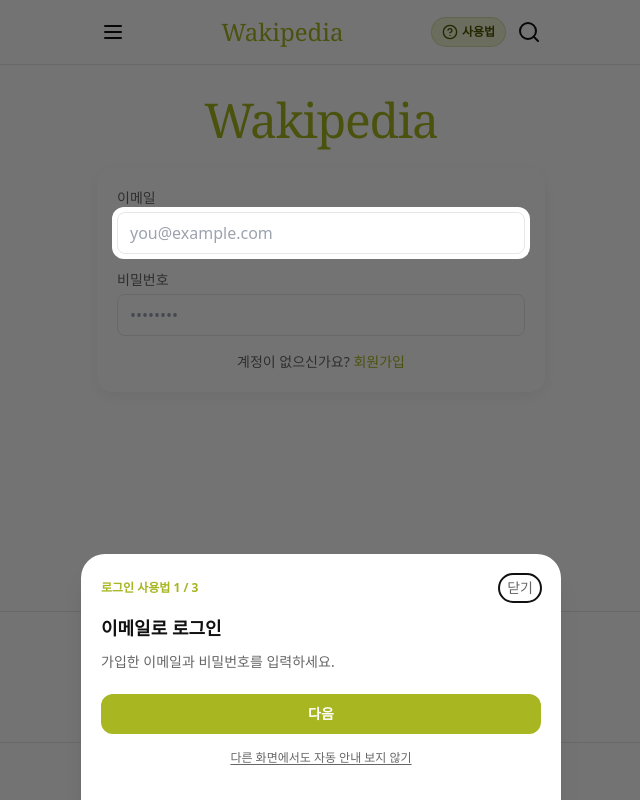
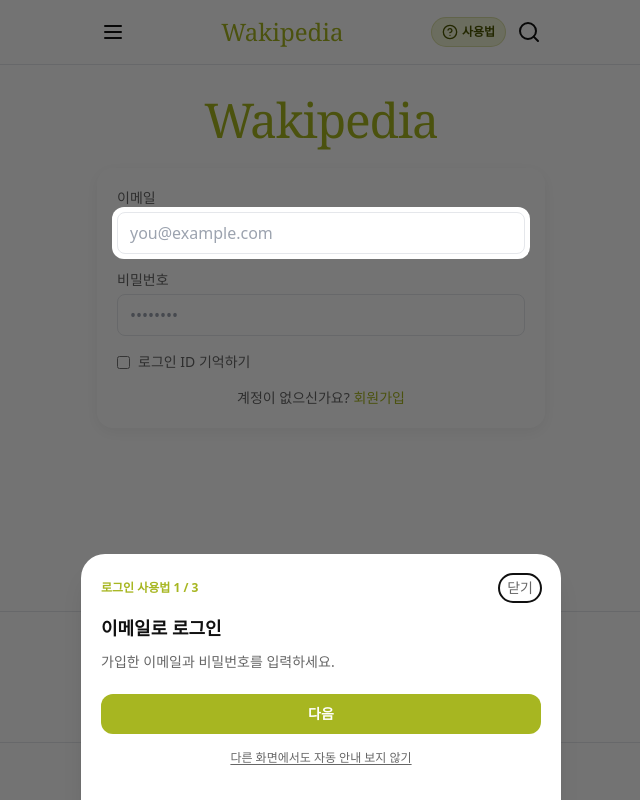
Before and after one commit to skan9708/wakiPedia_renew_2026, a React (Vite) app: page /auth/login in a window 1280 px wide. Shown: the whole page, without its empty margins (319-959 px from the left). Built offline with nearby package versions, Linux system fonts and the light colour scheme; no server answers; a web font is replaced by a local one.

Commit message:
Remember user login email on sign in page

```diff
--- a/src/pages/Auth/LoginMobile.tsx
+++ b/src/pages/Auth/LoginMobile.tsx
@@ -5,6 +5,36 @@ import { useAuthStore } from '@/store/auth';
 
 const KAKAO_REST_API_KEY = import.meta.env.VITE_KAKAO_REST_API_KEY ?? '';
 const KAKAO_REDIRECT_URI = `${window.location.origin}/auth/kakao/callback`;
+const REMEMBERED_LOGIN_EMAIL_KEY = 'waki_login_remembered_email';
+const REMEMBER_LOGIN_ID_KEY = 'waki_login_remember_id';
+
+function getRememberedLogin() {
+  try {
+    const email = localStorage.getItem(REMEMBERED_LOGIN_EMAIL_KEY) ?? '';
+    return {
+      email,
+      remember: localStorage.getItem(REMEMBER_LOGIN_ID_KEY) === '1' || Boolean(email),
+    };
+  } catch {
+    return { email: '', remember: false };
+  }
+}
+
+function saveRememberedLogin(email: string, remember: boolean) {
+  try {
+    if (remember) {
+      localStorage.setItem(REMEMBER_LOGIN_ID_KEY, '1');
+      if (email.trim()) localStorage.setItem(REMEMBERED_LOGIN_EMAIL_KEY, email.trim());
+      else localStorage.removeItem(REMEMBERED_LOGIN_EMAIL_KEY);
+    } else {
+      localStorage.removeItem(REMEMBER_LOGIN_ID_KEY);
+      localStorage.removeItem(REMEMBERED_LOGIN_EMAIL_KEY);
+    }
+    return true;
+  } catch {
+    return false;
+  }
+}
 
 function kakaoLogin() {
   if (!KAKAO_REST_API_KEY) {
@@ -18,7 +48,10 @@ function kakaoLogin() {
 export function LoginMobile() {
   const navigate = useNavigate();
   const login = useAuthStore((s) => s.login);
-  const [email, setEmail] = useState('');
+  const [rememberedLogin] = useState(getRememberedLogin);
+  const [email, setEmail] = useState(rememberedLogin.email);
+  const [rememberEmail, setRememberEmail] = useState(rememberedLogin.remember);
+  const [rememberError, setRememberError] = useState(false);
   const [password, setPassword] = useState('');
   const [error, setError] = useState('');
   const [loading, setLoading] = useState(false);
@@ -37,6 +70,7 @@ export function LoginMobile() {
     setError('');
     try {
       const { data } = await api.post('/auth/login/', { email, password });
+      if (!saveRememberedLogin(email, rememberEmail)) setRememberError(true);
       login(data.access, data.user);
       navigate('/');
     } catch (err: any) {
@@ -59,8 +93,17 @@ export function LoginMobile() {
             <span className="block text-sm text-muted mb-1">이메일</span>
             <input
               type="email"
+              name="email"
+              autoComplete="username"
               value={email}
-              onChange={(e) => setEmail(e.target.value)}
+              onChange={(e) => {
+                const nextEmail = e.target.value;
+                setEmail(nextEmail);
+                if (rememberEmail && !saveRememberedLogin(nextEmail, true)) {
+                  setRememberEmail(false);
+                  setRememberError(true);
+                }
+              }}
               className="w-full border border-border rounded-lg px-3 py-2 focus:outline-none focus:ring-2 focus:ring-accent/40"
               placeholder="you@example.com"
             />
@@ -69,12 +112,37 @@ export function LoginMobile() {
             <span className="block text-sm text-muted mb-1">비밀번호</span>
             <input
               type="password"
+              name="password"
+              autoComplete="current-password"
               value={password}
               onChange={(e) => setPassword(e.target.value)}
               className="w-full border border-border rounded-lg px-3 py-2 focus:outline-none focus:ring-2 focus:ring-accent/40"
               placeholder="••••••••"
             />
           </label>
+          <label className="flex w-fit cursor-pointer items-center gap-2 text-sm text-muted">
+            <input
+              type="checkbox"
+              checked={rememberEmail}
+              onChange={(event) => {
+                const checked = event.target.checked;
+                if (saveRememberedLogin(email, checked)) {
+                  setRememberEmail(checked);
+                  setRememberError(false);
+                } else {
+                  setRememberEmail(false);
+                  setRememberError(true);
+                }
+              }}
+              className="accent-accent"
+            />
+            로그인 ID 기억하기
+          </label>
+          {rememberError && (
+            <p role="alert" className="text-xs text-red-600">
+              브라우저에서 사이트 데이터 저장이 차단되어 ID를 기억할 수 없어요. 사이트 데이터 저장을 허용해 주세요.
+            </p>
+          )}
           {(recovery.phoneEnabled || recovery.emailEnabled) && <p className="text-sm text-center text-muted space-x-2">
             {recovery.phoneEnabled && <button type="button" onClick={() => navigate('/auth/find-email')} className="text-accent underline">아이디 찾기</button>}
             {recovery.phoneEnabled && recovery.emailEnabled && <span>·</span>}
```
